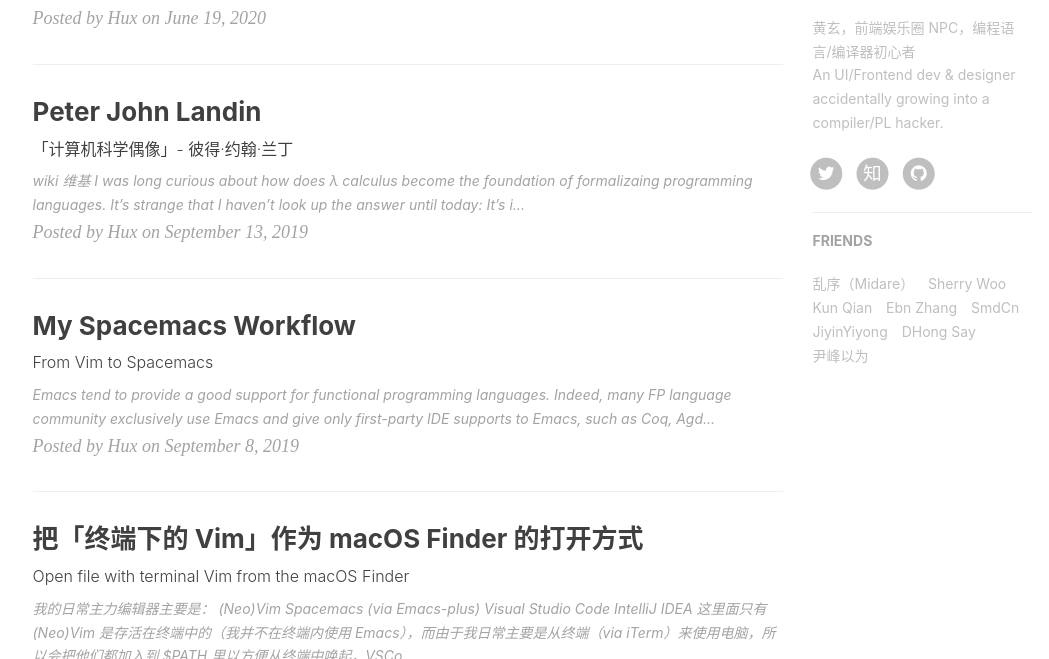
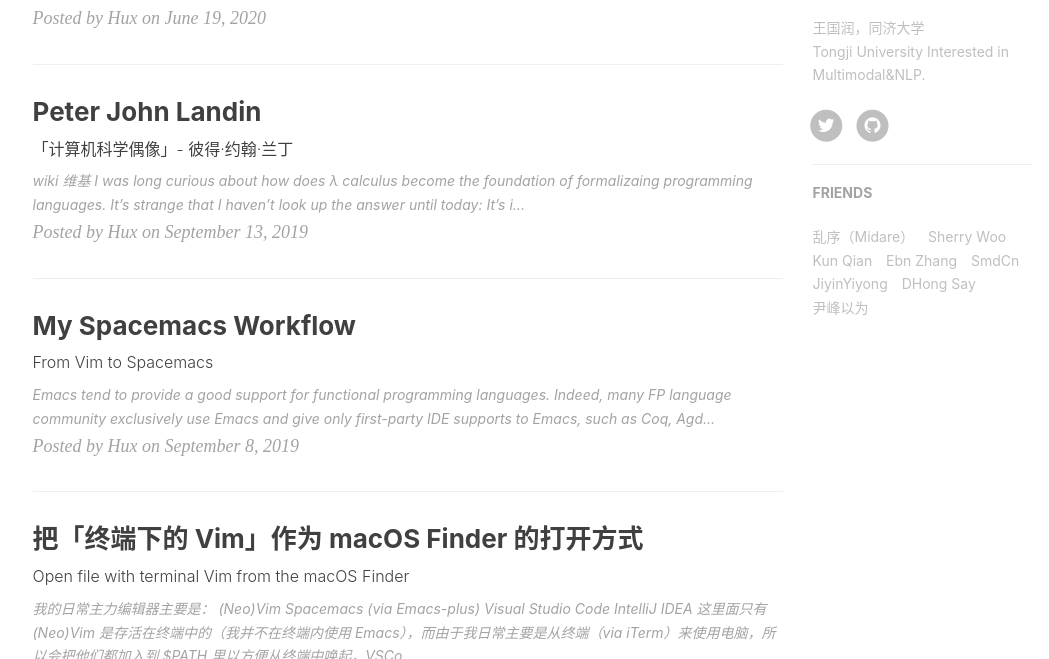
Before and after one commit to CaffreyR/CaffreyR.github.io, a Jekyll site: the page built from index.html, in a window 1280 px wide and 900 px high, scrolled down 821 px, cut to the strip 241-900 px from the top of the window. Shown: the whole strip, without its empty margins (135-1184 px from the left). Built offline with Jekyll 4.4.1, drawn with Linux system fonts in a browser that asks for light colours; nearby versions of some CDN libraries; the list of posts is cut into pages by our own code; comment, search, counter and statistics services are not loaded.

Commit message:
Update _config.yml

```diff
--- a/_config.yml
+++ b/_config.yml
@@ -14,7 +14,7 @@ future: true
 # SNS settings
 RSS: false
 #weibo_username:     huxpro
-zhihu_username:     huxpro
+#zhihu_username:     huxpro
 github_username:    CaffreyR
 twitter_username:   huxpro
 #facebook_username:  huxpro
@@ -78,7 +78,7 @@ ga_domain: huangxuan.me
 
 # Sidebar settings
 sidebar: true                           # whether or not using Sidebar.
-sidebar-about-description: "黄玄，前端娱乐圈 NPC，编程语言/编译器初心者 <br> An UI/Frontend dev & designer accidentally growing into a compiler/PL hacker."
+sidebar-about-description: "王国润，同济大学 <br> Tongji University Interested in Multimodal&NLP."
 sidebar-avatar: https://github.com/Huxpro.png # use absolute URL, seeing it's used in both `/` and `/about/`
 
 
```
